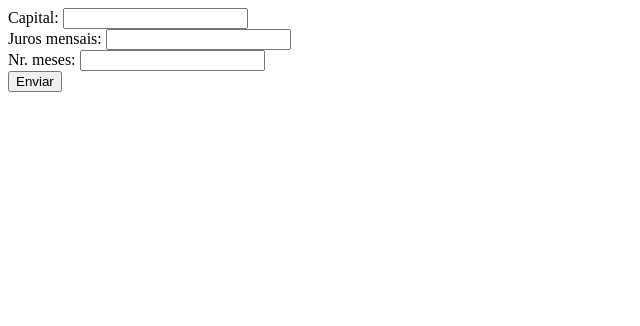
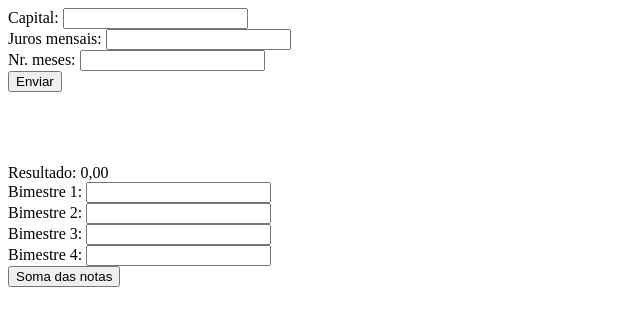
Before and after one commit to bellaparana/primeirof_3t, a plain HTML site: page index.html in a window 1280 px wide. Shown: the whole page, without its empty margins (0-640 px from the left). Drawn offline with Linux system fonts and the light colour scheme.

Commit message:
Update index.html

```diff
--- a/index.html
+++ b/index.html
@@ -13,5 +13,20 @@
   Nr. meses: <input id="meses" type="text"><br>
   <button onclick="total()">Enviar</button>
 
+    <br><br><br><br><br>
+    <span id="resul">Resultado: 0,00</span><br>
+
+    Bimestre 1: <input id="b1" type="text"><br>
+    Bimestre 2: <input id="b2" type="text"><br>
+    Bimestre 3: <input id="b3" type="text"><br>
+    Bimestre 4: <input id="b4" type="text"><br>
+    <button onclick="notona()">Soma das notas</button>
+
+
+
+
+
+
+
 </body>
 </html>
```
